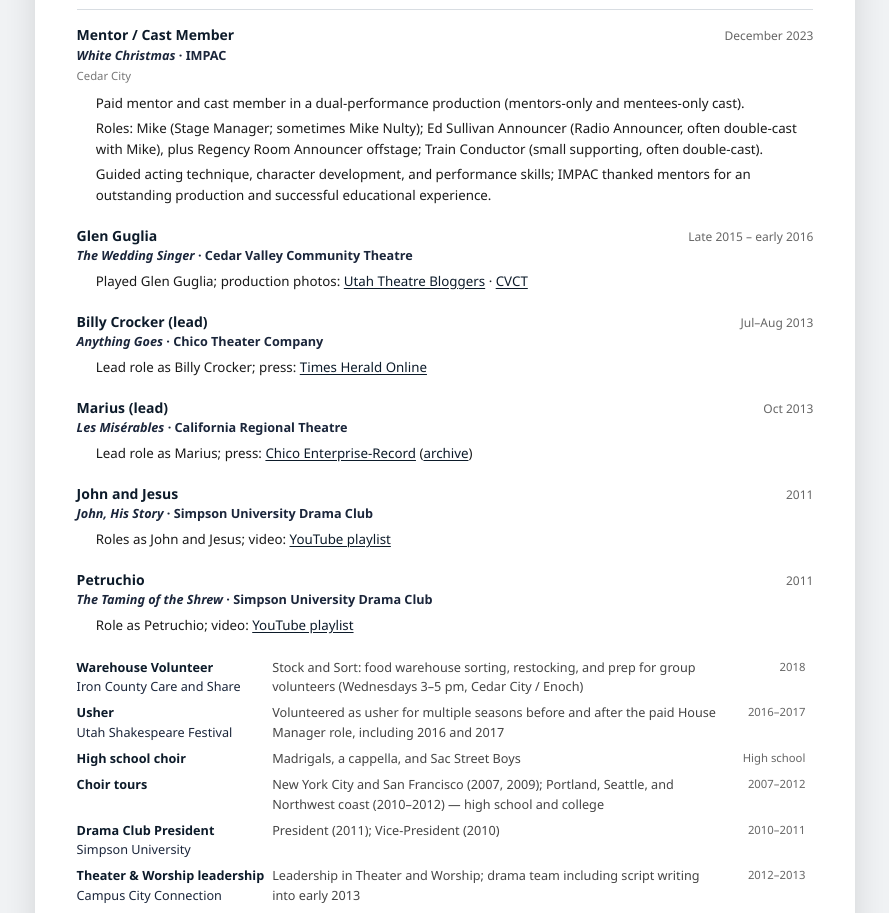
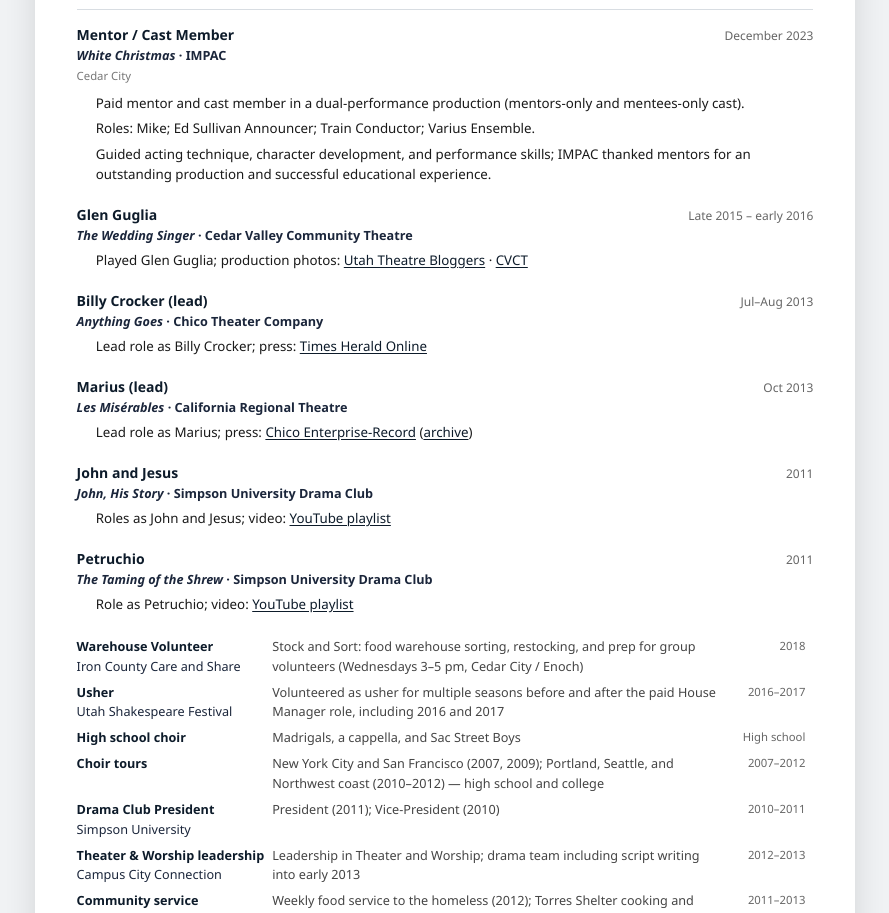
Before and after one commit to austenstrine/austenstrine_portfolio, a Next.js app in the folder apps/web/: page /cv in a window 1280 px wide. Shown: the part 2542-3455 px from the top of the page, without its empty margins (195-1084 px from the left). Built offline with nearby package versions, Linux system fonts and the light colour scheme; no server answers.

Commit message:
cv: White Christmas IMPAC roles list shorten

```diff
--- a/apps/web/src/app/cv/CvDocument.tsx
+++ b/apps/web/src/app/cv/CvDocument.tsx
@@ -468,7 +468,7 @@ export function CvDocument() {
 							Paid mentor and cast member in a dual-performance production (mentors-only and mentees-only cast).
 						</li>
 						<li>
-							Roles: Mike (Stage Manager; sometimes Mike Nulty); Ed Sullivan Announcer (Radio Announcer, often double-cast with Mike), plus Regency Room Announcer offstage; Train Conductor (small supporting, often double-cast).
+							Roles: Mike; Ed Sullivan Announcer; Train Conductor; Varius Ensemble.
 						</li>
 						<li>
 							Guided acting technique, character development, and performance skills; IMPAC thanked mentors for an outstanding production and successful educational experience.
```
